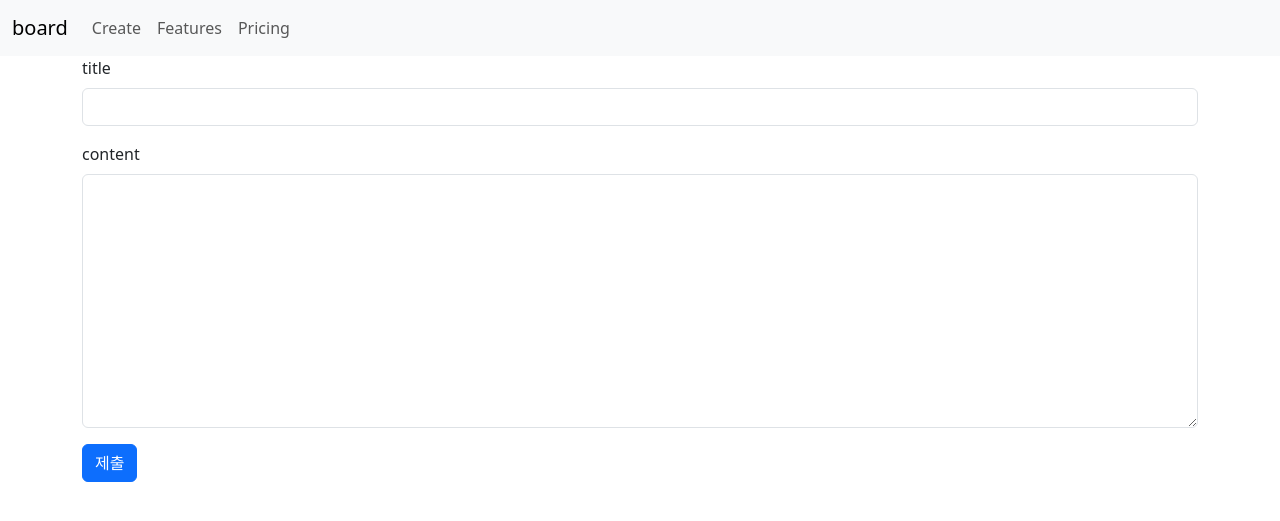
After one commit to Chojungseok/django_board, a Django app: page /articles/new/ in a window 1280 px wide. The commit adds this page. Shown: the top 521 px of the page. Run offline with Django 5.2, Linux system fonts and the light colour scheme.

Commit message:
create func 구현

```diff
--- /dev/null
+++ b/articles/templates/new.html
@@ -0,0 +1,17 @@
+{% extends 'base.html' %}
+
+{% block body %}
+    <form action="{% url 'articles:create' %}" method="POST">
+        {% csrf_token %}
+        <div class="mb-3">
+            <label for="title" class="form-label">title</label>
+            <input type="text" class="form-control" id = 'title' name='title'>
+        </div>
+        <div class="mb-3">
+            <label for="content" class="form-label">content</label>
+            <textarea name="content" id="content" class="form-control" rows="10"></textarea>
+        </div>
+
+        <button type="submit" class="btn btn-primary"> 제출 </button>
+    </form>
+{% endblock %}
--- a/articles/urls.py
+++ b/articles/urls.py
@@ -5,6 +5,12 @@ from . import views
 app_name = 'articles'
 
 urlpatterns = [
+    # read
     path('',views.index, name = "index"),
     path('<int:id>/', views.detail, name="detail"),
+
+
+    #create
+    path('new/', views.new, name= 'new'),
+    path('create/', views.create, name='create'),
 ]
--- a/articles/views.py
+++ b/articles/views.py
@@ -1,4 +1,4 @@
-from django.shortcuts import render
+from django.shortcuts import render, redirect
 from .models import Article
 
 # Create your views here.
@@ -17,3 +17,16 @@ def detail(request, id):
     }
 
     return render(request, 'detail.html', context)
+
+def new(request):
+    return render(request, 'new.html')
+
+def create(request):
+    title = request.POST.get('title')
+    content = request.POST.get('content')
+
+    article = Article()
+    article.title = title
+    article.content = content
+    article.save()
+    return redirect('articles:detail', id = article.id)
--- a/templates/base.html
+++ b/templates/base.html
@@ -15,7 +15,7 @@
           </button>
           <div class="collapse navbar-collapse" id="navbarNavAltMarkup">
             <div class="navbar-nav">
-              <a class="nav-link" href="#">Home</a>
+              <a class="nav-link" href="{%url 'articles:new'%}">Create</a>
               <a class="nav-link" href="#">Features</a>
               <a class="nav-link" href="#">Pricing</a>
             </div>
```
